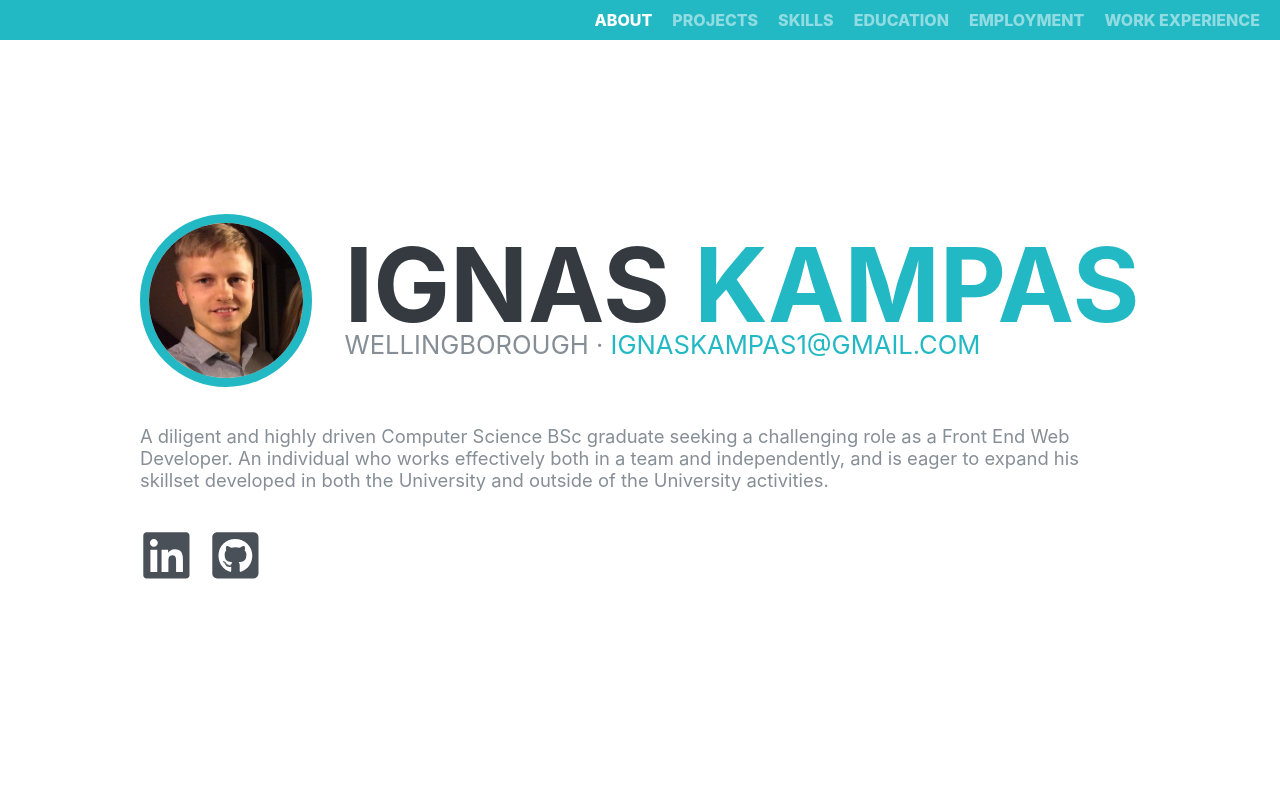
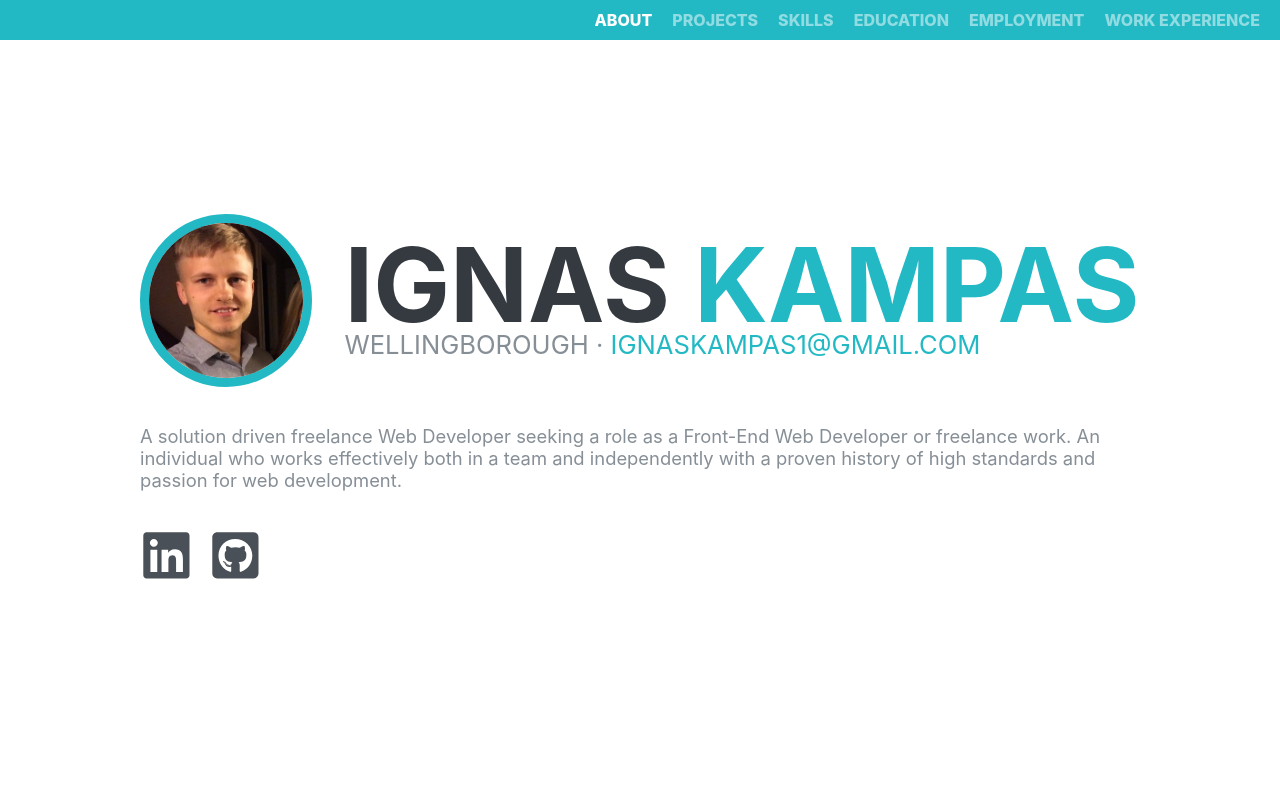
Before and after one commit to ignaskampas/ignaskampas, a React (Create React App) app: page / in a window 1280 px wide. Shown: the top 800 px of the page. Built offline with nearby package versions, Linux system fonts and the light colour scheme; no server answers; a web font is replaced by a local one.

Commit message:
Updated personal summary

```diff
--- a/src/components/sections/Home/Home.js
+++ b/src/components/sections/Home/Home.js
@@ -18,7 +18,7 @@ export default function Home() {
                         </span>
                     </div>
                 </div>
-                <div className={styles.introMessage}>A diligent and highly driven Computer Science BSc graduate seeking a challenging role as a Front End Web Developer. An individual who works effectively both in a team and independently, and is eager to expand his skillset developed in both the University and outside of the University activities.</div>
+                <div className={styles.introMessage}>A solution driven freelance Web Developer seeking a role as a Front-End Web Developer or freelance work. An individual who works effectively both in a team and independently with a proven history of high standards and passion for web development.</div>
                 <div className={styles.icons}>
 
                 </div>
```
